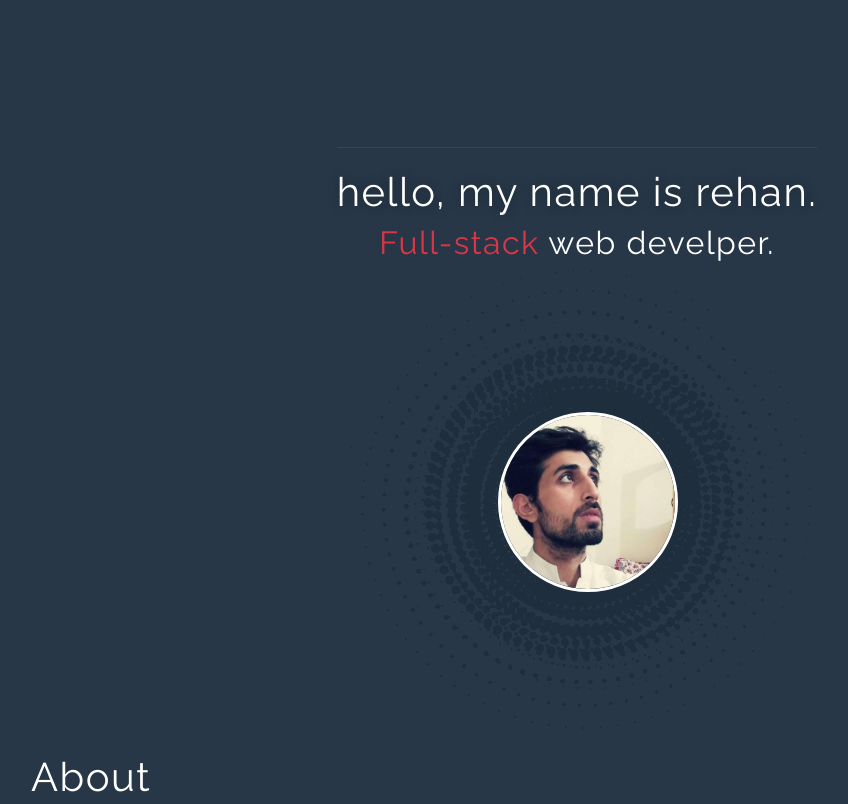
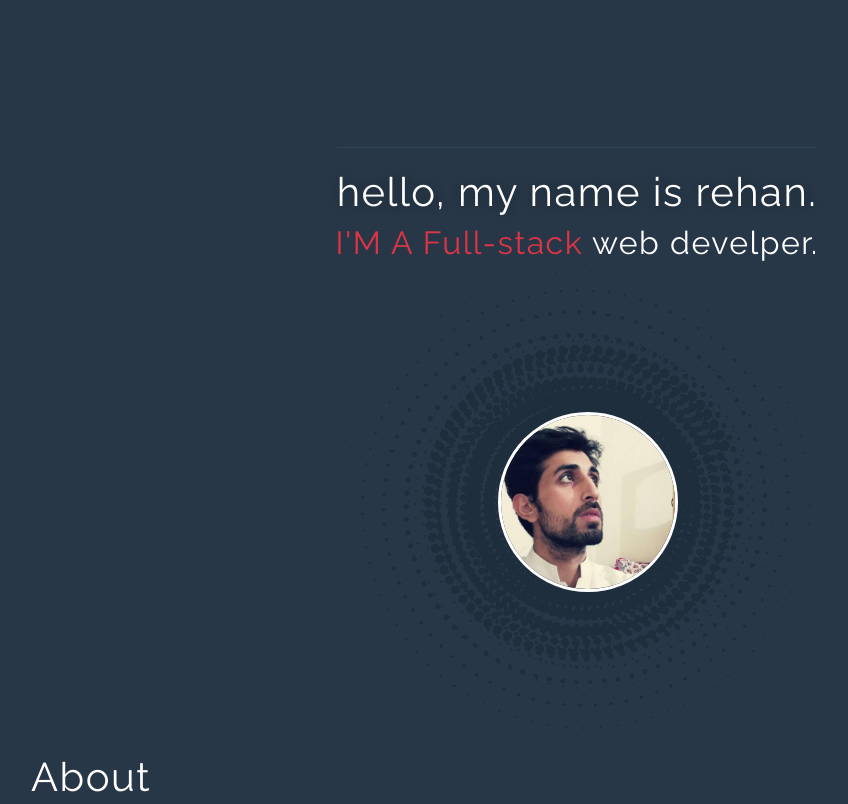
Before and after one commit to flyrehan786/irehan.github.io, a plain HTML site: page index.html in a window 1280 px wide. Shown: the top 804 px of the page, without its empty margins (63-911 px from the left). Drawn offline with nearby package versions, Linux system fonts and the light colour scheme.

Commit message:
minor update.

```diff
--- a/index.html
+++ b/index.html
@@ -27,7 +27,7 @@
                         hello, my name is rehan.
                     </span>
                 </h1>
-                <h2><span class="text-danger animate__animated animate__heartBeat animate__delay-3s">Full-stack</span>
+                <h2><span class="text-danger animate__animated animate__heartBeat animate__delay-3s">I'M A Full-stack</span>
                     web develper.</h2>
                 <div id="img-placeholder">
                     <img class="profile-image" src="./assets/image.jpeg" alt="">
```
